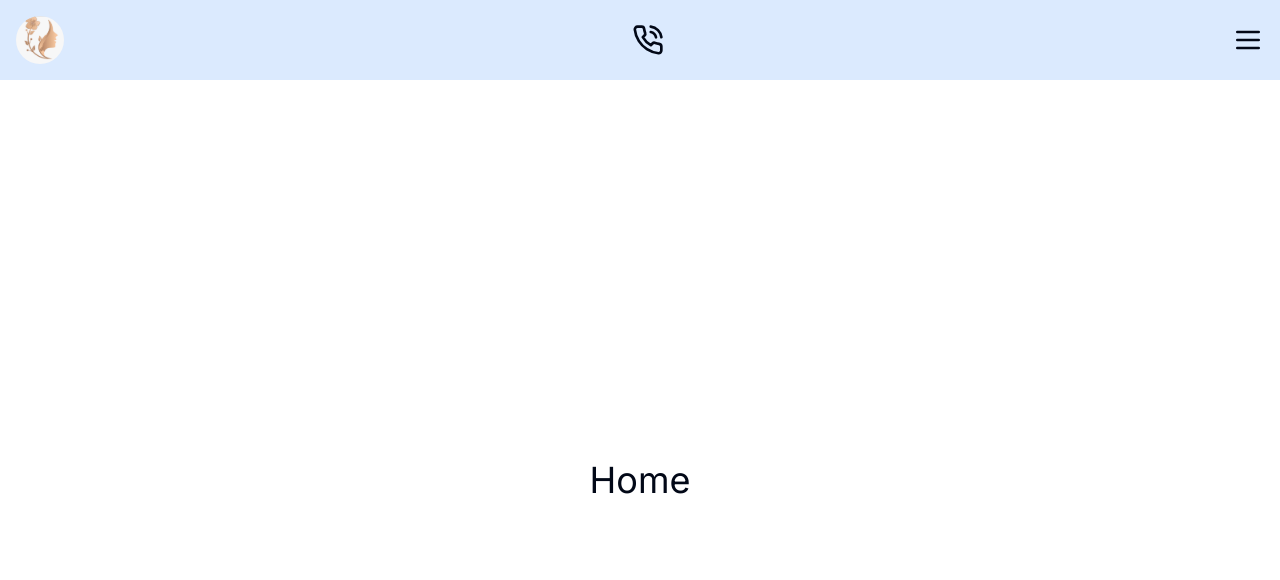
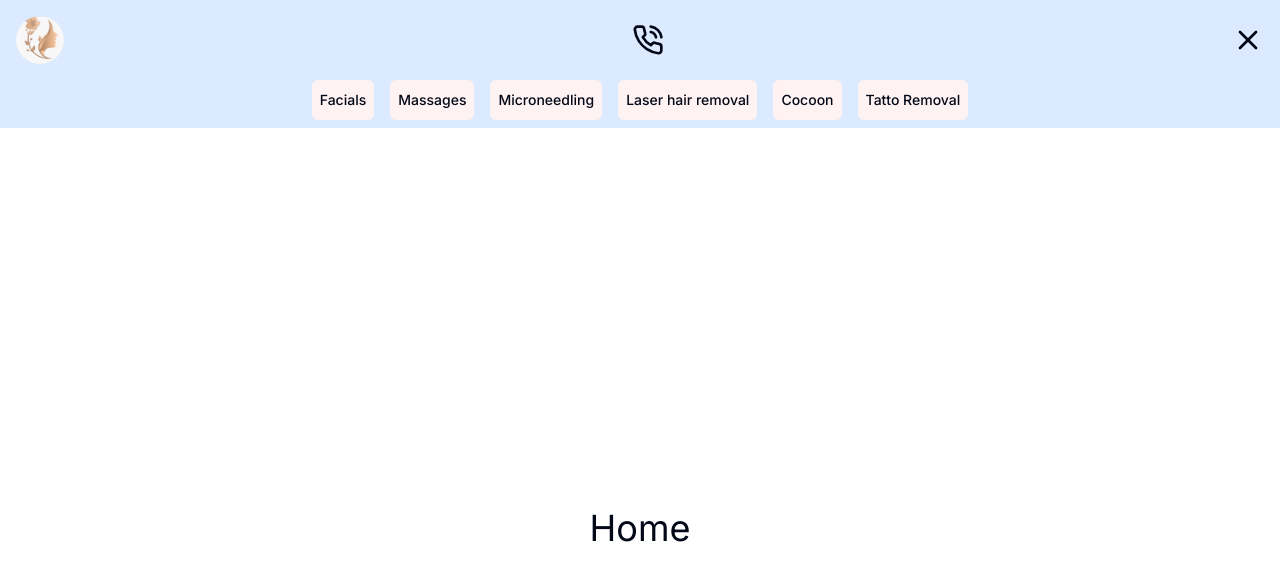
Before and after one commit to heguerack/next14-face, a Next.js app: page / in a window 1280 px wide. Shown: the top 580 px of the page. Built offline with nearby package versions, Linux system fonts and the light colour scheme.

Commit message:
showNavvar true to start

```diff
--- a/components/HeaderWrap.js
+++ b/components/HeaderWrap.js
@@ -9,7 +9,7 @@ export default function HeaderWrap({ children }) {
 
   return (
     <div className=' bg-blue-100 '>
-      <div className='flex items-center justify-between p-4 '>
+      <div className='flex items-center justify-between p-4 px-4'>
         <div className='relative w-[3rem] h-[3rem] '>
           <Image
             src='/images/face-and-body-wellness-center-logo.jpg'
@@ -19,17 +19,17 @@ export default function HeaderWrap({ children }) {
           />
         </div>
         <PhoneCall className='h-8 w-8' />
-        {showNavbar && (
+        {!showNavbar && (
           <MenuIcon
             className='h-8 w-8'
             onClick={() => setShowNavbar(!showNavbar)}
           />
         )}
-        {!showNavbar && (
+        {showNavbar && (
           <X className='h-8 w-8' onClick={() => setShowNavbar(!showNavbar)} />
         )}
       </div>
-      {!showNavbar && children}
+      {showNavbar && children}
     </div>
   )
 }
```
